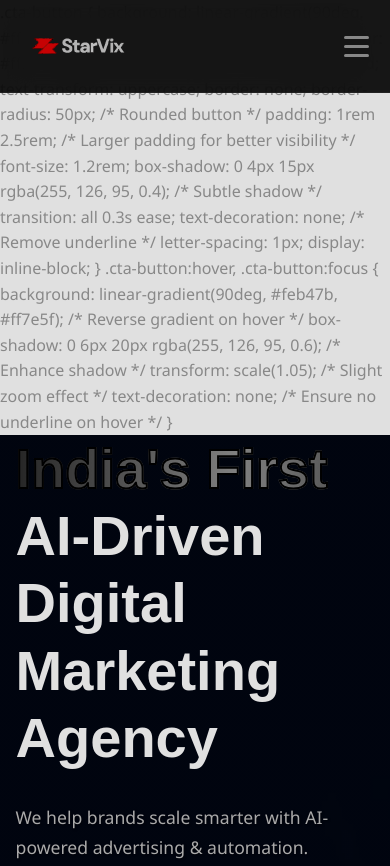
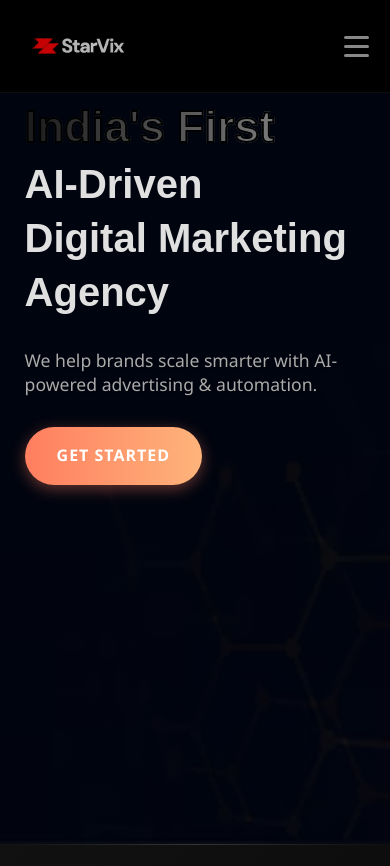
Before and after one commit to starvixbusiness-netizen/starvix-me, a plain HTML site: page index.html in a window 390 px wide. Shown: the top 866 px of the page. Drawn offline with Linux system fonts and the light colour scheme; a web font is replaced by a local one.

Commit message:
updated mobile.css and need some more changes

```diff
--- a/index.html
+++ b/index.html
@@ -5,6 +5,7 @@
     <meta name="viewport" content="width=device-width, initial-scale=1.0">
     <title>StarVix - India's First AI-Driven Digital Marketing Agency</title>
     <link rel="stylesheet" href="style.css">
+    <link rel="stylesheet" href="mobile.css">
     <!-- Remove or comment out the Montserrat font -->
     <!-- <link href="https://fonts.googleapis.com/css2?family=Montserrat:wght@700;900&display=swap" rel="stylesheet"> -->
 
@@ -19,29 +20,7 @@
 
     <!-- Add Font Awesome -->
     <link href="https://cdnjs.cloudflare.com/ajax/libs/font-awesome/6.0.0/css/all.min.css" rel="stylesheet">
-</head>.cta-button {
-    background: linear-gradient(90deg, #ff7e5f, #feb47b); /* Gradient background */
-    color: #fff; /* White text for contrast */
-    font-weight: bold;
-    text-transform: uppercase;
-    border: none;
-    border-radius: 50px; /* Rounded button */
-    padding: 1rem 2.5rem; /* Larger padding for better visibility */
-    font-size: 1.2rem;
-    box-shadow: 0 4px 15px rgba(255, 126, 95, 0.4); /* Subtle shadow */
-    transition: all 0.3s ease;
-    text-decoration: none; /* Remove underline */
-    letter-spacing: 1px;
-    display: inline-block;
-}
-
-.cta-button:hover,
-.cta-button:focus {
-    background: linear-gradient(90deg, #feb47b, #ff7e5f); /* Reverse gradient on hover */
-    box-shadow: 0 6px 20px rgba(255, 126, 95, 0.6); /* Enhance shadow */
-    transform: scale(1.05); /* Slight zoom effect */
-    text-decoration: none; /* Ensure no underline on hover */
-}
+</head>
 <body>
     <!-- Navigation -->
     <nav class="navbar">
@@ -63,9 +42,12 @@
     <section class="hero" id="home">
         <div class="hero-content">
             <h1 class="hero-title">
-                <span class="stroke-text">India's First</span> AI-Driven <br>
-                Digital Marketing Agency
-            </h1>
+            <span class="stroke-text mobile-line">India's First</span>
+             <span class="mobile-line">AI-Driven</span>
+              <span class="mobile-line">Digital Marketing</span>
+             <span class="mobile-line">Agency</span>
+          </h1>
+
             <p class="hero-subtitle">
                 We help brands scale smarter with AI-powered advertising & automation.
             </p>
@@ -134,7 +116,6 @@
             <p>© 2025 StarVix. All Rights Reserved.</p>
         </div>
     </footer>
-        </div>
-    </footer>rc="script.js"></script>
+    <script src="script.js"></script>
 </body>
-    <script src="script.js"></script></body></html>
+</html>
--- /dev/null
+++ b/mobile.css
@@ -0,0 +1,77 @@
+/* ================================
+   Mobile Overrides (max 768px)
+   ================================ */
+@media (max-width: 768px) {
+
+  /* HERO SECTION */
+  .hero {
+    display: flex !important;
+    align-items: flex-start !important;
+    justify-content: center !important;
+    padding: 60px 4% 40px !important;  /* closer to navbar */
+    background-attachment: scroll;
+  }
+
+  .hero-content {
+    max-width: 95%;
+    text-align: left;
+  }
+
+  /* Break hero title into 4 lines */
+  .hero-title .mobile-line {
+    display: block;
+    font-size: 2.5rem;       /* default size for other lines */
+    line-height: 1.2;
+    margin-bottom: 6px;
+  }
+
+  .hero-title .mobile-line:first-child {
+    font-size: 2.8rem;       /* bigger size for "India's First" */
+    font-weight: 700;
+  }
+
+  .hero-title {
+    text-align: left;
+    margin-top: 40px;        /* closer to navbar */
+  }
+
+  .hero-subtitle {
+  font-size: 1.1rem;
+  margin-top: 6px;    /* tighter gap with title */
+  margin-bottom: 20px; /* push subtitle away from CTA */
+  line-height: 1.4;
+}
+
+.cta-button {
+  margin-top: 10px;   /* ensures button doesn’t stick to subtitle */
+}
+
+
+  /* NAVIGATION */
+  nav ul {
+    flex-direction: column;
+    gap: 12px;
+  }
+
+  nav ul li a {
+    font-size: 1rem;
+  }
+
+  /* OTHER SECTIONS */
+  section {
+    padding: 40px 5%;
+  }
+
+  h2 {
+    font-size: 1.4rem;
+  }
+
+  p {
+    font-size: 1rem;
+  }
+}
+
+
+/* ======================
+   End of Mobile Styles
+   ====================== */
--- a/style.css
+++ b/style.css
@@ -156,8 +156,8 @@ body {
     background-position: center;
     background-attachment: fixed;
     display: flex;
-    align-items: flex-start; /* Change from center to flex-start */
-    padding: 120px 5% 0; /* Add top padding to account for navbar */
+    align-items: flex-start; /* Change from flex-start to flex-end */
+    padding: 120px 5% 50px; /* Add bottom padding to create space */
     position: relative;
 }
 
@@ -450,14 +450,14 @@ body {
 }
 
 .contact-info a {
-    color: #fff; /* Default white color */
+    color: #fff; /* Match footer text color */
     text-decoration: none; /* Remove underline */
     font-weight: bold;
     transition: color 0.3s ease;
 }
 
 .contact-info a:hover {
-    color: #aaa; /* Grey color on hover */
+    color: #ff7e5f; /* Add hover color for interactivity */
 }
 
 .copyright {
@@ -491,6 +491,10 @@ body {
 
     .mobile-menu {
         display: flex;
+    }
+
+    .hero {
+        padding-top: 150px; /* Add more space between navbar and hero content */
     }
 
     .hero-title {
@@ -542,8 +546,16 @@ body {
 
 @media (max-width: 480px) {
     .hero {
-        padding: 0 4%;
+        display: flex !important;
+        align-items: flex-start !important; /* Align items to the top */
+        justify-content: center !important; /* Center items horizontally */
+        padding: 20px 4% 50px !important; /* Adjust top padding for slight top-left positioning */
         background-attachment: scroll;
+    }
+
+    .hero-content {
+        max-width: 90%; /* Ensure content doesn't stretch too wide */
+        text-align: left; /* Align text to the left */
     }
 
     .hero-title {
```
